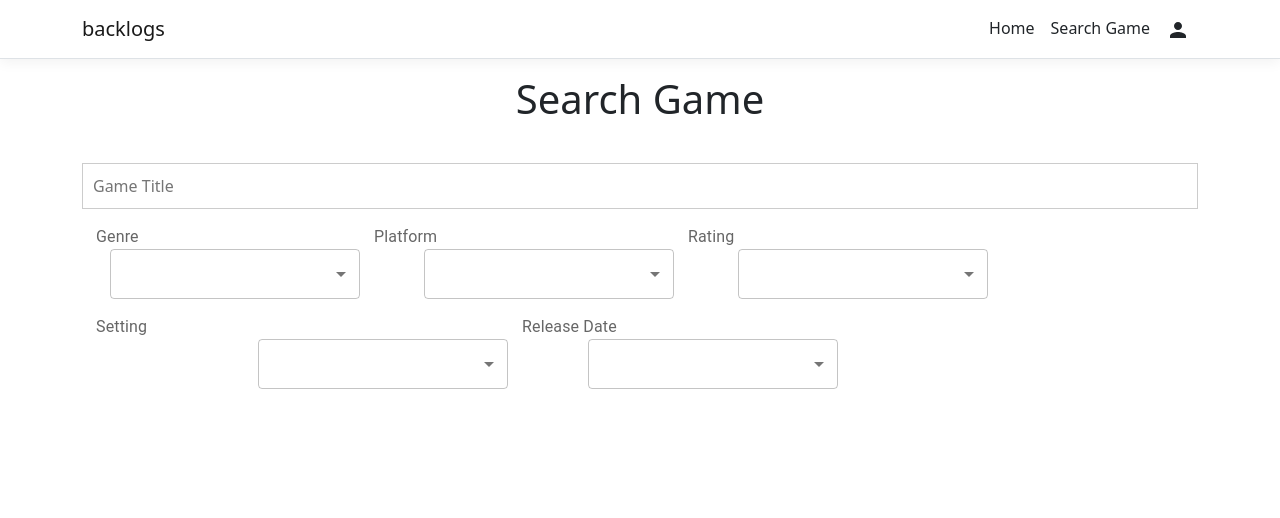
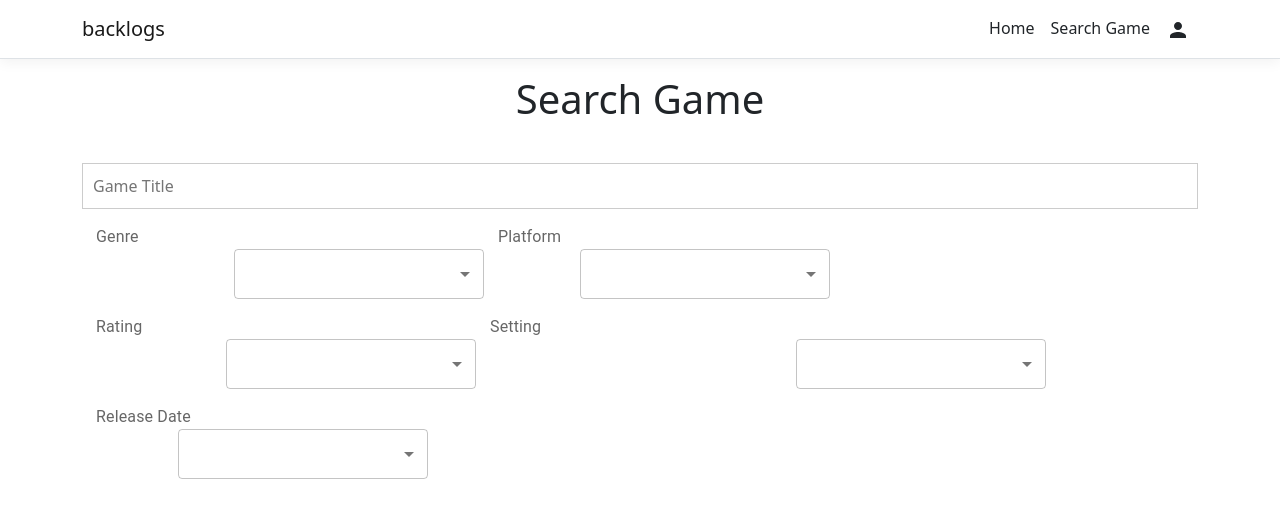
Before and after one commit to The-Appletuns/backlogs, a React (Create React App) app in the folder ClientApp/: page /search-game in a window 1280 px wide. Shown: the top 518 px of the page. Built offline with nearby package versions, Linux system fonts and the light colour scheme.

Commit message:
fixed margins lol

```diff
--- a/ClientApp/src/components/SearchGame.js
+++ b/ClientApp/src/components/SearchGame.js
@@ -47,7 +47,7 @@ export class SearchGame extends Component {
                 <Select
                     labelId="genre-select-label"
                     sx={{
-                        marginLeft: 3.5,
+                        marginLeft: 19,
                         marginTop: 5,
                         width: 250,
                         height: 50,
@@ -67,7 +67,7 @@ export class SearchGame extends Component {
                 <Select
                     labelId="platform-select-label"
                     sx={{
-                        marginLeft: 8,
+                        marginLeft: 12,
                         marginTop: 5,
                         width: 250,
                         height: 50,
@@ -85,7 +85,7 @@ export class SearchGame extends Component {
                 <Select
                     labelId="rating-select-label"
                     sx={{
-                        marginLeft: 8,
+                        marginLeft: 18,
                         marginTop: 5,
                         width: 250,
                         height: 50,
@@ -105,7 +105,7 @@ export class SearchGame extends Component {
                     labelId="setting-select-label"
                     sx={{
                         marginTop: 5,
-                        marginLeft: 22,
+                        marginLeft: 40,
                         width: 250,
                         height: 50,
                     }}
@@ -122,7 +122,7 @@ export class SearchGame extends Component {
                     labelId="date-select-label"
                     sx={{
                         marginTop: 5,
-                        marginLeft: 10,
+                        marginLeft: 12,
                         width: 250,
                         height: 50,
                     }}
```
